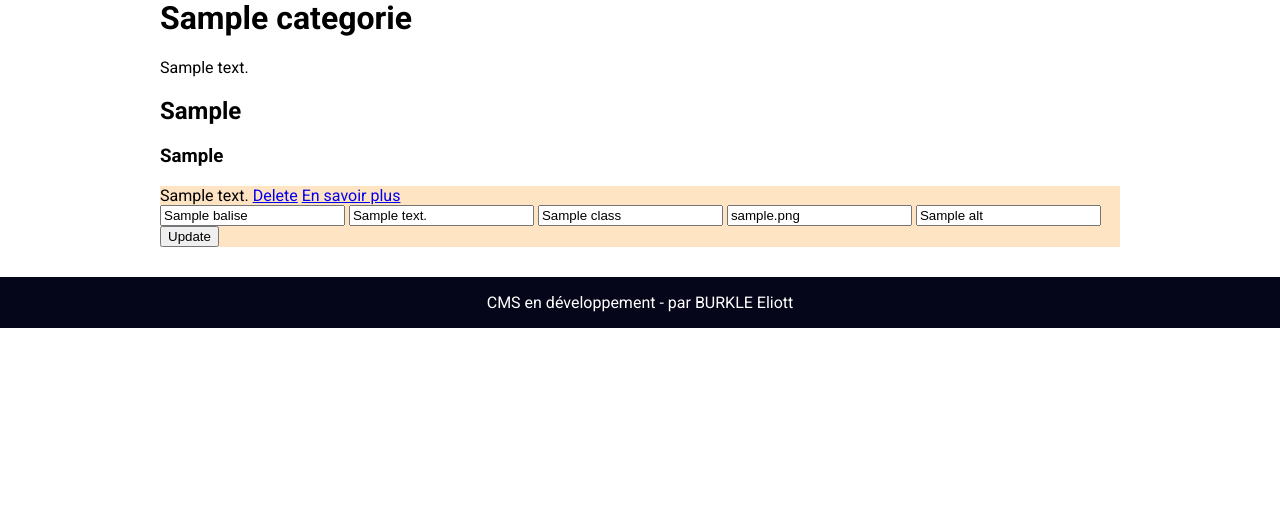
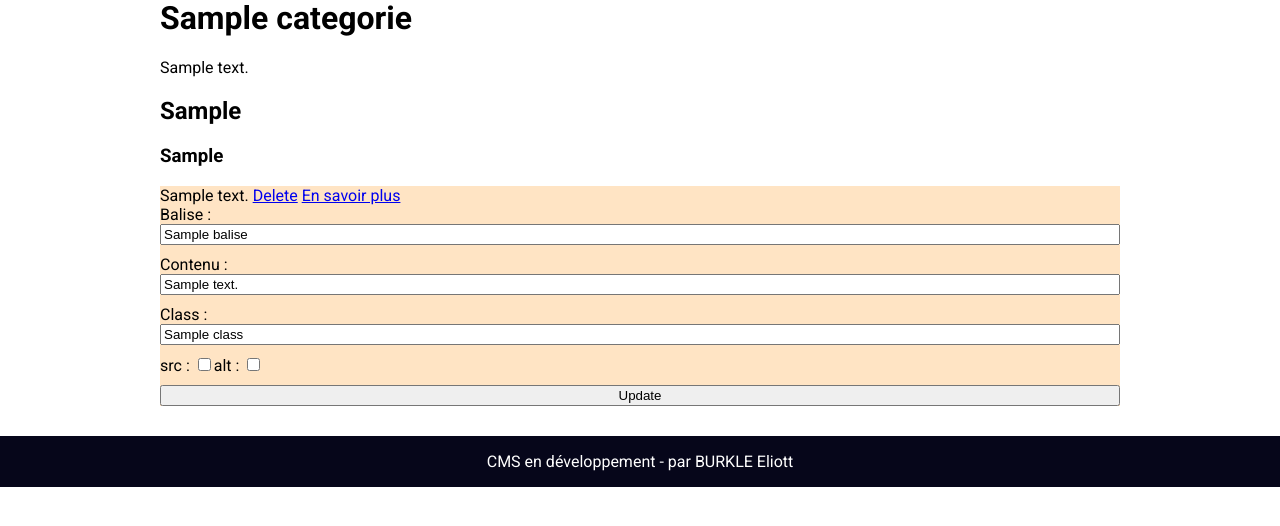
Before and after one commit to eliooooooo/Custom-CMS, a PHP site: template templates/pages/ReadOne.html.twig in a window 1280 px wide. Shown: the part 153-679 px from the top of the page. Run offline with PHP 8.4, Linux system fonts and the light colour scheme; the template is opened without the code that fills it: most values are stand-ins (such as "Sample title", 1, 10 or a date in 2020); a stand-in replaces the project's code that opens the database connection; some libraries are stand-ins or nearby versions.

Commit message:
Upgrade update-form feature

```diff
--- a/assets/css/style.css
+++ b/assets/css/style.css
@@ -5,6 +5,7 @@
 @import "./base/admintoolbar.scss";
 @import "./variables/color.scss";
 @import "./components/article/article--full.scss";
+@import "./components/form/form-update.scss";
 @import "./components/wrapper.scss";
 
 .element {
--- a/assets/js/main.js
+++ b/assets/js/main.js
@@ -1,4 +1,11 @@
 // import AdminToolbar from './admintoolbar.js';
 
-// import '../css/style.css';
+import '../css/style.css';
 // import './login.js';
+
+
+document.querySelectorAll('.toggle-input').forEach(function(checkbox) {
+  checkbox.addEventListener('change', function() {
+    this.nextElementSibling.style.display = this.checked ? 'block' : 'none';
+  });
+});
--- a/dist/main.css
+++ b/dist/main.css
@@ -110,6 +110,22 @@ footer {
   width: auto;
 }
 
+/* assets/css/components/form/form-update.scss */
+.form-update {
+  display: flex;
+  flex-direction: column;
+  gap: 10px;
+  width: 100%;
+}
+.form-update .group-form {
+  display: flex;
+  flex-direction: column;
+}
+.form-update .group-form-check {
+  display: flex;
+  flex-direction: row;
+}
+
 /* assets/css/components/wrapper.scss */
 .wrapper {
   max-width: 960px;
--- a/dist/main.js
+++ b/dist/main.js
@@ -1,2 +1,8 @@
 (() => {
+  // assets/js/main.js
+  document.querySelectorAll(".toggle-input").forEach(function(checkbox) {
+    checkbox.addEventListener("change", function() {
+      this.nextElementSibling.style.display = this.checked ? "block" : "none";
+    });
+  });
 })();
--- a/package.json
+++ b/package.json
@@ -3,9 +3,9 @@
   "private": true,
   "version": "0.0.0",
   "scripts": {
-    "prod": "node ./esbuild.prod.js",
-    "build": "node ./esbuild.build.js",
-    "watch": "node ./esbuild.watch.js",
+    "prod": "node ./esbuild/esbuild.prod.js",
+    "build": "node ./esbuild/esbuild.build.js",
+    "watch": "node ./esbuild/esbuild.watch.js",
     "preview": "vite preview",
     "lint:style": "stylelint \"**/*.scss\" --ignore-path .gitignore"
   },
--- /dev/null
+++ b/templates/affichage/affichage_elements.html.twig
@@ -0,0 +1,35 @@
+        <div class="element" >
+            {% if element.balise == 'img' %}
+                <img src="{{element.src}}" alt="{{element.alt}}" {% if element.class != '' %} class="{{element.class}}" {% endif %}>
+            {% endif %}
+            <{{element.balise}} {% if element.class != '' %} class="{{element.class}}" {% endif %}> {{element.contenu}} </{{element.balise}}>
+            <a href="index.php?page=element&action=delete&id={{element.id}}">Delete</a>
+            <a href="index.php?page=element&action=read&id={{element.id}}">En savoir plus</a>
+            <form method="post" class="form-update" action="index.php?page=element&action=update&id={{element.id}}">
+              <div class="group-form">
+                <label for="balise">Balise :</label>
+                <input type="text" name="balise" value="{{element.balise}}">
+              </div>
+              <div class="group-form">
+                <label for="contenu">Contenu :</label>
+                <input type="text" name="contenu" value="{{element.contenu}}">
+              </div>
+              <div class="group-form">
+                <label for="class">Class :</label>
+                <input type="text" name="class" value="{{element.class}}">
+              </div>
+              <div class="group-form-check">
+                <div class="group-check">
+                  <label for="src-checkbox">src :</label>
+                  <input type="checkbox" class="toggle-input">
+                  <input type="text" class="input-field" name="src" value="{{element.src}}" style="display: none;">
+                </div>
+                <div class="group-check">
+                  <label for="alt-checkbox">alt :</label>
+                  <input type="checkbox" class="toggle-input">
+                  <input type="text" class="input-field" name="alt" value="{{element.alt}}" style="display: none;">
+                </div>
+              </div>
+              <input type="submit" value="Update">
+            </form>
+        </div>
--- a/templates/affichage/affichage_readall.html.twig
+++ /dev/null
@@ -1,16 +0,0 @@
-        <div class="element" >
-            {% if element.balise == 'img' %}
-                <img src="{{element.src}}" alt="{{element.alt}}" {% if element.class != '' %} class="{{element.class}}" {% endif %}>
-            {% endif %}
-            <{{element.balise}} {% if element.class != '' %} class="{{element.class}}" {% endif %}> {{element.contenu}} </{{element.balise}}>
-            <a href="index.php?page=element&action=delete&id={{element.id}}">Delete</a>
-            <a href="index.php?page=element&action=read&id={{element.id}}">En savoir plus</a>
-            <form method="post" action="index.php?page=element&action=update&id={{element.id}}">
-                <input type="text" name="balise" value="{{element.balise}}">
-                <input type="text" name="contenu" value="{{element.contenu}}">
-                <input type="text" name="class" value="{{element.class}}">
-                <input type="text" name="src" value="{{element.src}}">
-                <input type="text" name="alt" value="{{element.alt}}">
-                <input type="submit" value="Update">
-            </form>
-        </div>
--- a/templates/html.html.twig
+++ b/templates/html.html.twig
@@ -10,6 +10,6 @@
 </head>
 <body>
     {% block page %}{% endblock %}
-  <script src="./assets/js/main.js" type="module"></script
+  <script src="./dist/main.js" type="module"></script
 </body>
 </html>
--- a/templates/pages/ReadAll.html.twig
+++ b/templates/pages/ReadAll.html.twig
@@ -15,7 +15,7 @@
     </form>
     {% if element %}
         {% for element in element %}
-            {% include 'affichage/affichage_readall.html.twig' %}
+            {% include 'affichage/affichage_elements.html.twig' %}
         {% endfor %}
     {% elseif article %}
       <section>
@@ -27,7 +27,7 @@
                 {% endif %}
                 {% if article.elements %}
                     {% for element in article.elements %}
-                        {% include 'affichage/affichage_readall.html.twig' %}
+                        {% include 'affichage/affichage_elements.html.twig' %}
                     {% endfor %}
                 {% else %}
                     <p>Aucun contenu existant pour cet article</p>
--- a/templates/pages/ReadOne.html.twig
+++ b/templates/pages/ReadOne.html.twig
@@ -20,7 +20,7 @@
             {% endif %}
             {% if article.elements %}
                 {% for element in article.elements %}
-                    {% include 'affichage/affichage_readall.html.twig' %}
+                    {% include 'affichage/affichage_elements.html.twig' %}
                 {% endfor %}
             {% endif %}
         {% endif %}
@@ -36,7 +36,7 @@
               {% endif %}
               {% if article.elements %}
                   {% for element in article.elements %}
-                      {% include 'affichage/affichage_readall.html.twig' %}
+                      {% include 'affichage/affichage_elements.html.twig' %}
                   {% endfor %}
               {% endif %}
           {% endfor %}
```
Also changed, not shown: assets/css/components/form/form-update.scss (added, +15 -0 lines). Lines whose indentation alone changed are shown as unchanged.
